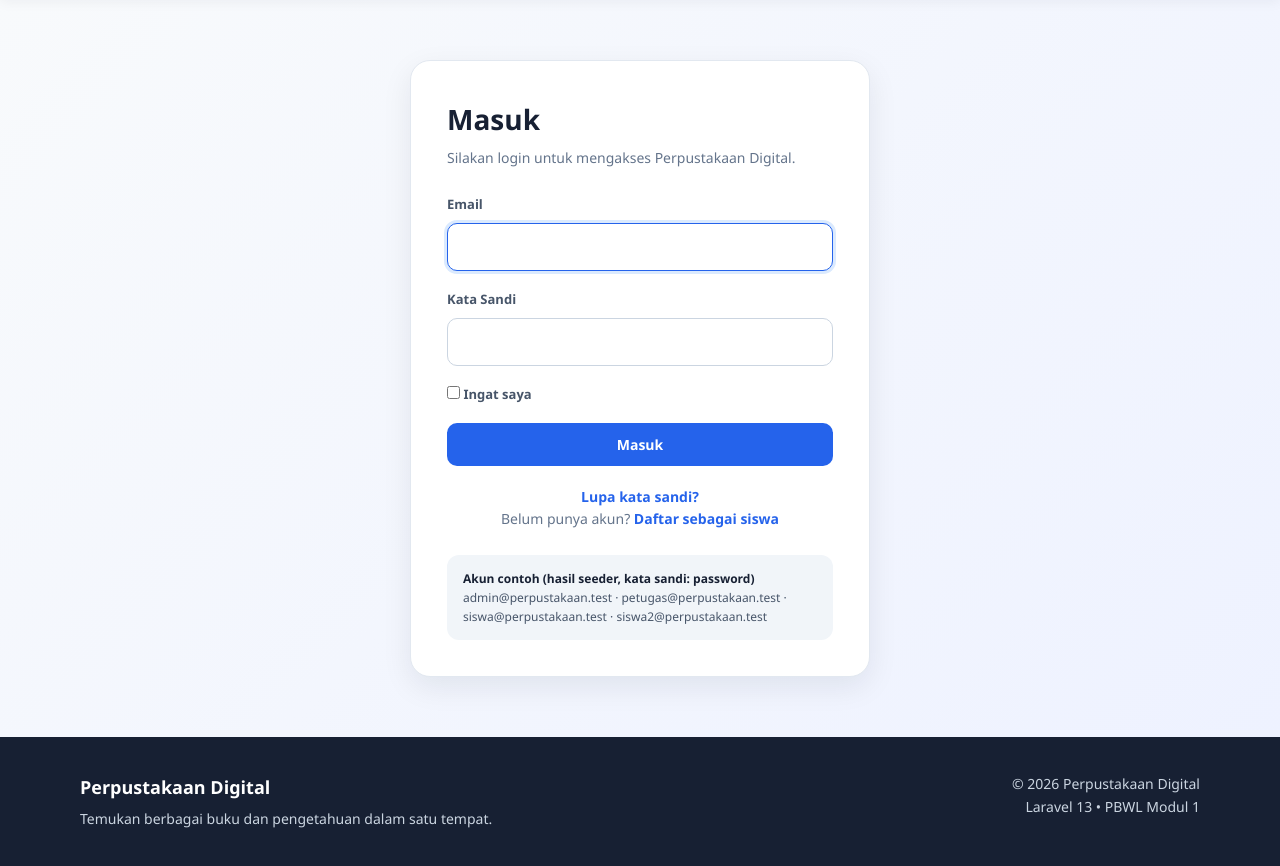
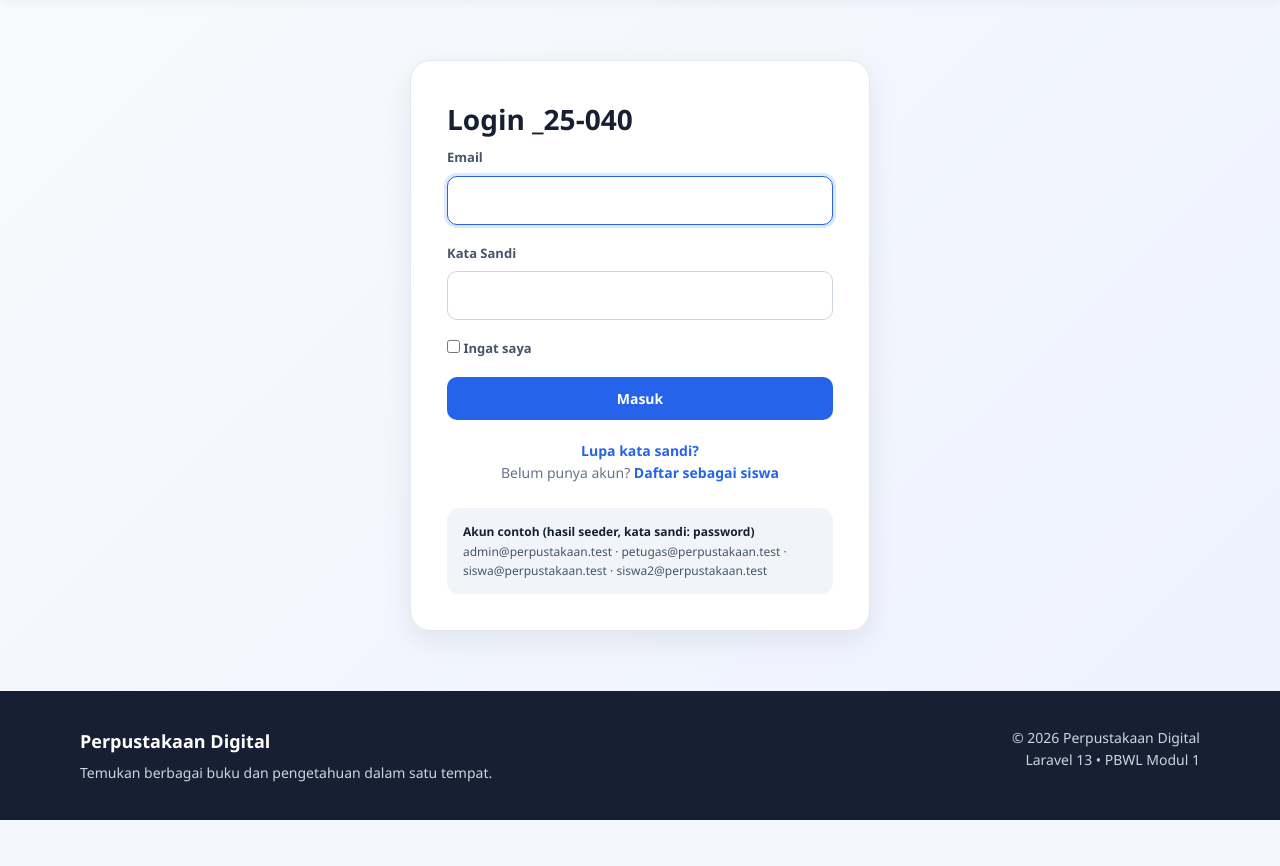
Before and after one commit to Geraldo1302/PerpustakaanDigital, a Laravel app: page /login in a window 1280 px wide. Shown: the part 77-943 px from the top of the page. After the commit the page ends 897 px from the top, so only its background shows below. Run offline with Laravel 12, Linux system fonts and the light colour scheme; style sheets or scripts are compiled from the project's sources; parts of the project's set-up code (start-up, migrations or seed data) failed here and were passed over; some libraries are stand-ins or nearby versions.

Commit message:
Soal nomor 5

```diff
--- a/resources/views/auth/login.blade.php
+++ b/resources/views/auth/login.blade.php
@@ -5,8 +5,7 @@
 @section('content')
 <section class="auth-wrap">
     <div class="auth-card">
-        <h2>Masuk</h2>
-        <p>Silakan login untuk mengakses Perpustakaan Digital.</p>
+        <h2>Login _25-040</h2>
 
         <form method="POST" action="{{ route('login') }}" novalidate>
             @csrf
```
